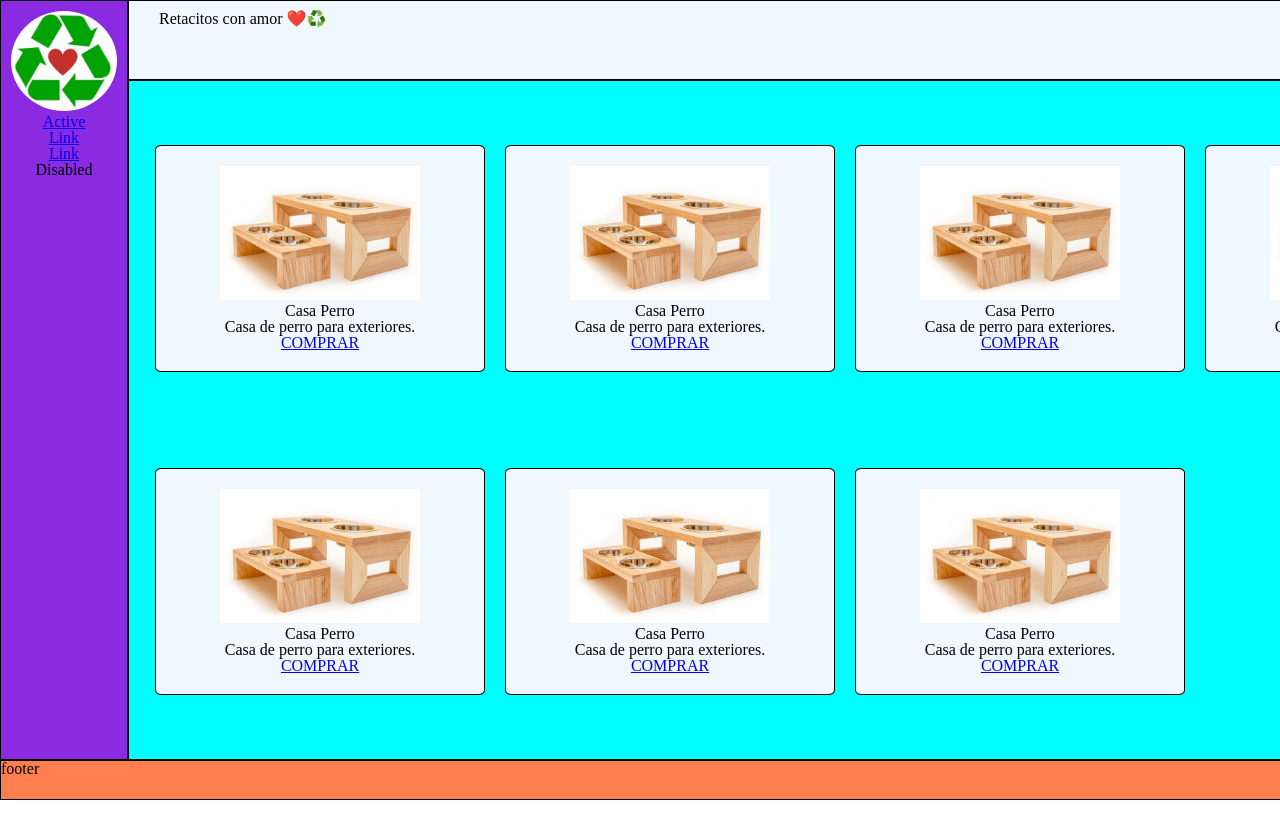
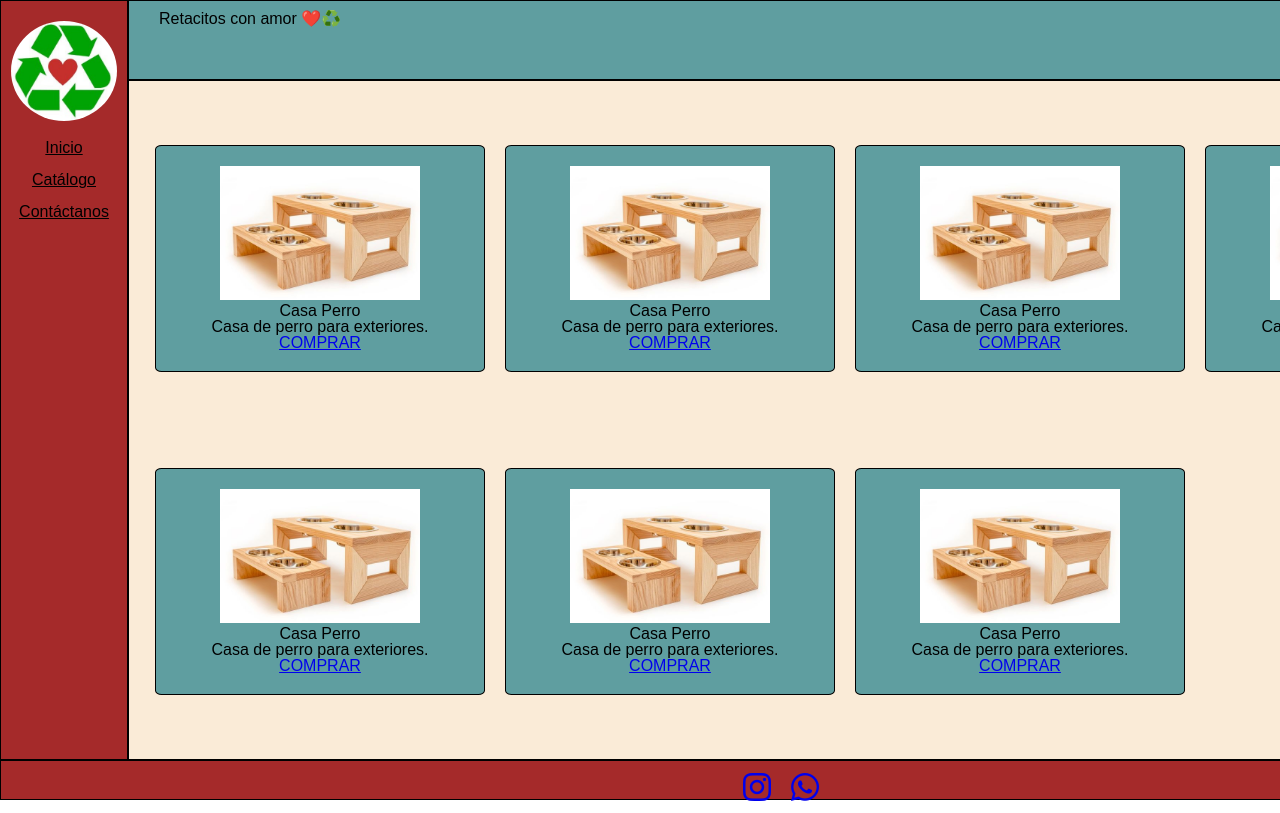
Before and after one commit to giovanny3/retacitos-con-amor, a plain HTML site: page index.html in a window 1280 px wide. Shown: the top 813 px of the page. Drawn offline with Linux system fonts and the light colour scheme; files that its build step writes are made by us from their sources; a web font is replaced by a local one.

Commit message:
tercer commit

```diff
--- a/assets/styles.css/styles.css
+++ b/assets/styles.css/styles.css
@@ -1,6 +1,12 @@
 * {
     margin: 0%;
     box-sizing: border-box;
+}
+
+body {
+    font-family: "Freeman", sans-serif;
+  font-weight: 400;
+  font-style: normal;
 }
 
 header,
@@ -18,7 +24,7 @@ footer {
 }
 
     header {
-        background-color: aliceblue;
+        background-color:cadetblue;
         grid-area: header;
         align-items: center;
         padding: 10;
@@ -32,7 +38,7 @@ footer {
     }
 
     main {
-        background-color: aqua;
+        background-color:antiquewhite;
         grid-area: main;
         text-align: center;
         align-items: center;
@@ -42,14 +48,17 @@ footer {
     }
 
     aside{
-        background-color: blueviolet;
+
+        background-color:brown;
        grid-area: aside;
-
+       align-items: center;
     }
 
     footer{
-        background-color: coral;
+        background-color:brown;
         grid-area: footer;
+        text-align: center;
+
     }
 
 
@@ -67,7 +76,7 @@ footer {
 
     }
     h1 {
-        font-size: small;
+        font-size:medium;
         justify-content: center;
         padding-top: 20px;
     }
@@ -101,8 +110,8 @@ footer {
         display: flex;
         justify-content: center;
         border: 1px solid black;
-        background-color: aliceblue;
-        border-radius: 2%;
+        background-color: cadetblue;
+        border-radius:2%;
         margin: 10px;
         padding: 20px;
 
@@ -112,9 +121,24 @@ footer {
 nav {
     justify-content: center;
     text-align: center;
-    padding-top: 10px;
+    padding-top: 20px;
+
 }
 
 nav img {
     border-radius: 50%;
 }
+
+nav a {
+
+    color: black;
+
+}
+
+footer div {
+   display: flex;
+    justify-content: center;
+}
+footer div i {
+    padding: 10px;
+}
--- a/index.html
+++ b/index.html
@@ -7,7 +7,9 @@
     <link rel="stylesheet" href="reset.css">
     <link rel="stylesheet" href="./assets/styles.css/styles.css">
     <link rel="icon" type="image/jpg" href="./assets/img/Diseño sin título.jpg"/>
-
+    <link rel="preconnect" href="https://fonts.googleapis.com">
+    <link rel="preconnect" href="https://fonts.gstatic.com" crossorigin>
+    <link href="https://fonts.googleapis.com/css2?family=Freeman&family=Poetsen+One&display=swap" rel="stylesheet">
 
 </head>
 <body>
@@ -79,17 +81,33 @@
     <aside>
         <nav class="nav flex-column">
             <img height="100px" src="./assets/img/Diseño sin título.jpg" alt="">
+            <br>
+            <br>
+
             <div class="pestañas">
-        <a class="nav-link active" aria-current="page" href="#">Active</a> </div>
+        <a class="nav-link active" aria-current="page" href="#">Inicio</a> </div>
+        <br>
         <div class="pestañas">
-        <a class="nav-link" href="#">Link</a> </div>
+        <a class="nav-link" href="#">Catálogo</a> </div>
+        <br>
         <div class="pestañas">
-        <a class="nav-link" href="#">Link</a> </div>
+        <a class="nav-link" href="#">Contáctanos</a> </div>
         <div class="pestañas">
-        <a class="nav-link disabled" aria-disabled="true">Disabled</a> </div>
+
       </nav> </aside>
-    <footer>footer</footer>
+    <footer>
+
+        <div>
+          <a target="_blank" href="https://www.instagram.com/giovannylopezz?igsh=ZHR3ZWtzNzUwMHNy&utm_source=qr"><i class="fa-brands fa-instagram fa-2x"></i></a>
+          <a target="_blank" href="https://wa.me/message/W57R6NXSKPL4I1"><i class="fa-brands fa-whatsapp fa-2x"></i></a>
+          </div>
+
+
+
+    </footer>
 
     </div>
+
+    <script src="https://kit.fontawesome.com/ec32499e15.js" crossorigin="anonymous"></script>
 </body>
 </html>
```
